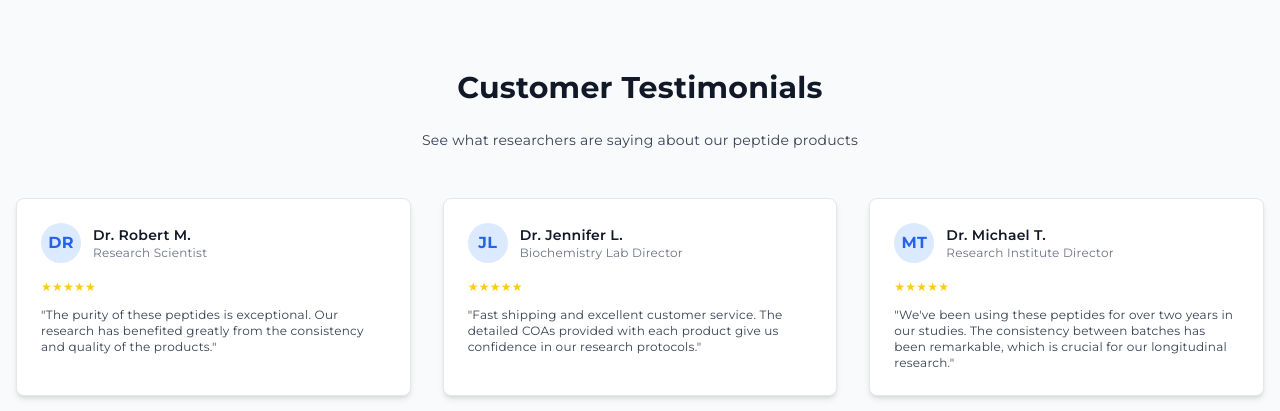
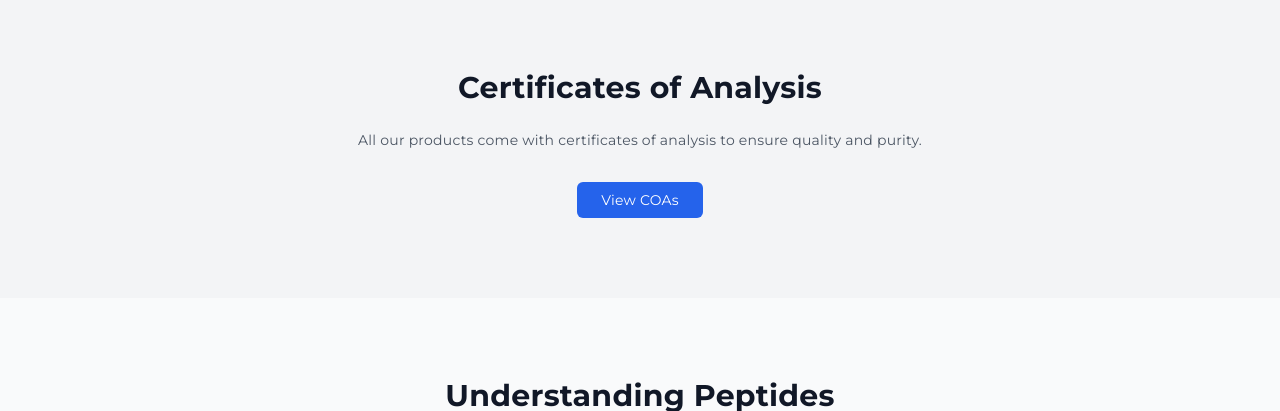
Before and after one commit to Pu11en/peptide-website, a Next.js app: page / in a window 1280 px wide. Shown: the part 4119-4530 px from the top of the page. Built offline with nearby package versions, Linux system fonts and the light colour scheme.

Commit message:
Remove customer testimonials section and add background image to Research & Education section

```diff
--- a/app/page.tsx
+++ b/app/page.tsx
@@ -237,8 +237,19 @@ export default function Home() {
       </section>
 
       {/* Research & Education Section */}
-      <section id="research" className="py-20 bg-gradient-to-b from-blue-900 to-gray-900 text-white">
-        <div className="container mx-auto px-4">
+      <section id="research" className="relative py-20 text-white">
+        {/* Background Image */}
+        <div className="absolute inset-0 z-0">
+          <img
+            src="/images/defipullen_httpss.mj.runbqegFTIoev8_An_architectural_environm_b5968b4d-49ac-483d-92ad-12dc057063fa_3.png"
+            alt="Research background"
+            className="w-full h-full object-cover"
+          />
+          {/* Overlay for better text readability */}
+          <div className="absolute inset-0 bg-gradient-to-b from-blue-900/90 to-gray-900/90"></div>
+        </div>
+
+        <div className="container mx-auto px-4 relative z-10">
           <h2 className="text-3xl font-bold text-center mb-6 text-gray-900">Research & Education</h2>
           <p className="text-center text-gray-300 mb-12 max-w-2xl mx-auto text-sm">
             Stay informed with the latest peptide research and educational resources.
@@ -291,81 +302,6 @@ export default function Home() {
                 <path strokeLinecap="round" strokeLinejoin="round" strokeWidth={2} d="M14 5l7 7m0 0l-7 7m7-7H3" />
               </svg>
             </a>
-          </div>
-        </div>
-      </section>
-
-      {/* Testimonials Section */}
-      <section id="testimonials" className="py-20 bg-gray-50">
-        <div className="container mx-auto px-4">
-          <h2 className="text-3xl font-bold text-center mb-6 text-gray-900">Customer Testimonials</h2>
-          <p className="text-center text-gray-700 max-w-2xl mx-auto mb-12 text-sm">
-            See what researchers are saying about our peptide products
-          </p>
-
-          <div className="grid grid-cols-1 md:grid-cols-2 lg:grid-cols-3 gap-8">
-            {/* Testimonial 1 */}
-            <div className="bg-white p-6 rounded-lg shadow-md border border-gray-200">
-              <div className="flex items-center mb-4">
-                <div className="w-10 h-10 bg-blue-100 rounded-full flex items-center justify-center text-blue-600 font-bold">
-                  DR
-                </div>
-                <div className="ml-3">
-                  <h4 className="text-sm font-semibold text-gray-900">Dr. Robert M.</h4>
-                  <p className="text-xs text-gray-500">Research Scientist</p>
-                </div>
-              </div>
-              <div className="mb-3">
-                <div className="flex text-yellow-400 text-xs">
-                  <span>★</span><span>★</span><span>★</span><span>★</span><span>★</span>
-                </div>
-              </div>
-              <p className="text-gray-700 text-xs">
-                "The purity of these peptides is exceptional. Our research has benefited greatly from the consistency and quality of the products."
-              </p>
-            </div>
-
-            {/* Testimonial 2 */}
-            <div className="bg-white p-6 rounded-lg shadow-md border border-gray-200">
-              <div className="flex items-center mb-4">
-                <div className="w-10 h-10 bg-blue-100 rounded-full flex items-center justify-center text-blue-600 font-bold">
-                  JL
-                </div>
-                <div className="ml-3">
-                  <h4 className="text-sm font-semibold text-gray-900">Dr. Jennifer L.</h4>
-                  <p className="text-xs text-gray-500">Biochemistry Lab Director</p>
-                </div>
-              </div>
-              <div className="mb-3">
-                <div className="flex text-yellow-400 text-xs">
-                  <span>★</span><span>★</span><span>★</span><span>★</span><span>★</span>
-                </div>
-              </div>
-              <p className="text-gray-700 text-xs">
-                "Fast shipping and excellent customer service. The detailed COAs provided with each product give us confidence in our research protocols."
-              </p>
-            </div>
-
-            {/* Testimonial 3 */}
-            <div className="bg-white p-6 rounded-lg shadow-md border border-gray-200">
-              <div className="flex items-center mb-4">
-                <div className="w-10 h-10 bg-blue-100 rounded-full flex items-center justify-center text-blue-600 font-bold">
-                  MT
-                </div>
-                <div className="ml-3">
-                  <h4 className="text-sm font-semibold text-gray-900">Dr. Michael T.</h4>
-                  <p className="text-xs text-gray-500">Research Institute Director</p>
-                </div>
-              </div>
-              <div className="mb-3">
-                <div className="flex text-yellow-400 text-xs">
-                  <span>★</span><span>★</span><span>★</span><span>★</span><span>★</span>
-                </div>
-              </div>
-              <p className="text-gray-700 text-xs">
-                "We've been using these peptides for over two years in our studies. The consistency between batches has been remarkable, which is crucial for our longitudinal research."
-              </p>
-            </div>
           </div>
         </div>
       </section>
```
Also changed, not shown: public/images/defipullen_httpss.mj.runbqegFTIoev8_An_architectural_environm_b5968b4d-49ac-483d-92ad-12dc057063fa_3.png (added).
